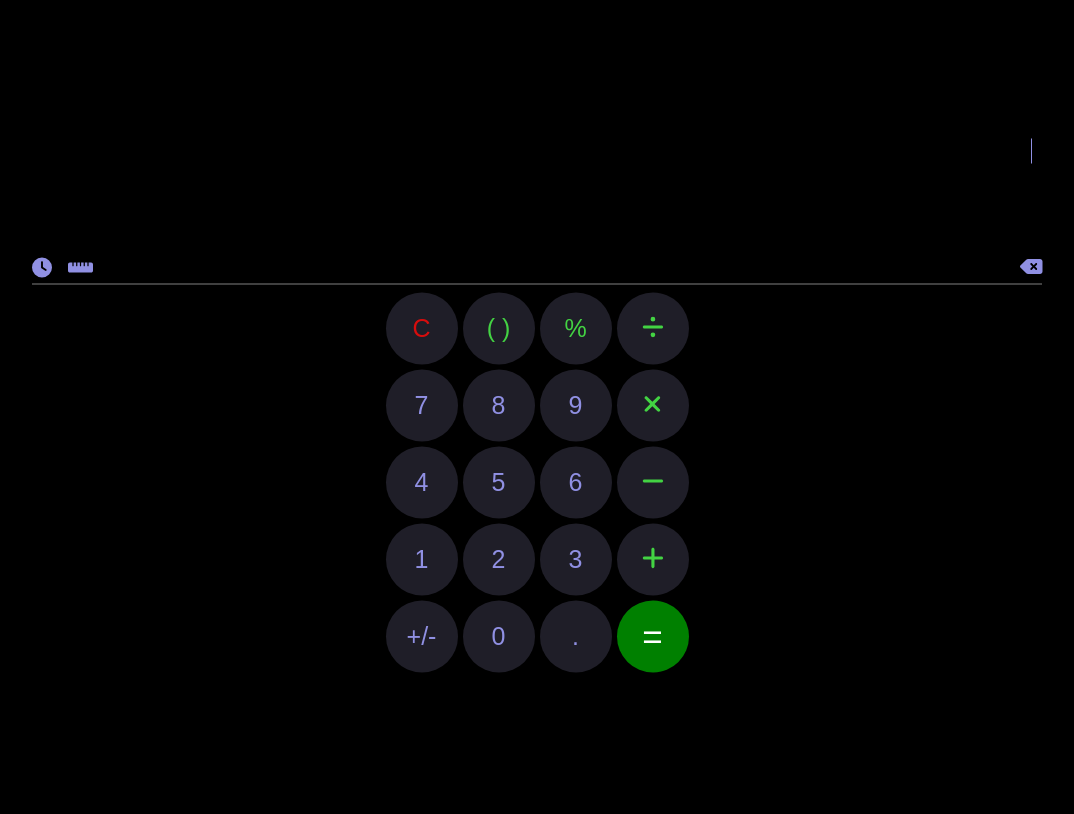
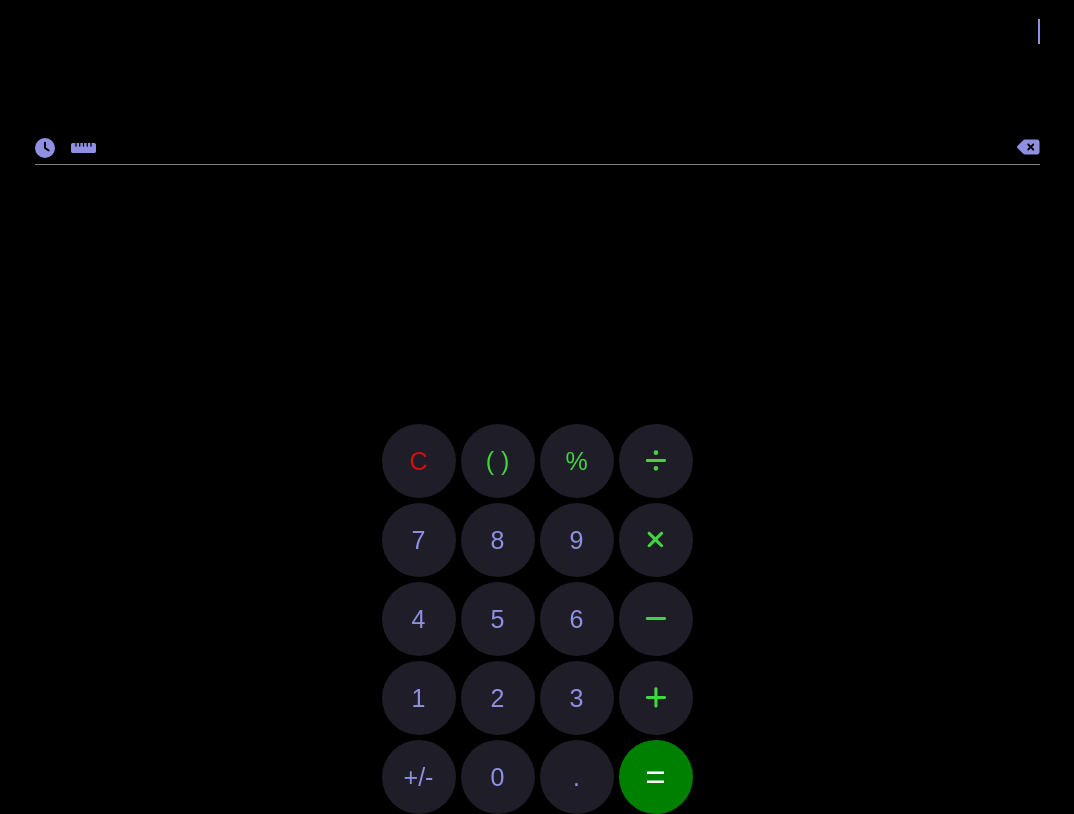
Before and after one commit to AnjumSunkesula/Calculator-App, a React (Vite) app: page / in a window 1280 px wide. Shown: the whole page, without its empty margins (103-1177 px from the left). Built offline with nearby package versions, Linux system fonts and the light colour scheme.

Commit message:
made several changes to buttons and container

```diff
--- a/src/App.css
+++ b/src/App.css
@@ -1,19 +1,20 @@
 body{
     background-color: black;
+    margin: 0;
 }
-
 .container{
-    position: absolute;
-    top: 50%;
-    left: 50%;
-    transform: translate(-50%, -50%);
+    position: relative;
     background-color: black;
     color: #fff;
     padding: 7px 8px;
     width: 304px;
-    height: 547px;
+    height: 100dvh;
+    display: flex;
+    flex-direction: column;
+    justify-self: center;
+    align-items: center;
 }
-
+/* DISPLAY */
 .display {
     font-size: 25px;
     padding: 10px;
@@ -22,6 +23,7 @@ body{
     white-space: pre-wrap;
     overflow-y: auto;
     height: 100px;
+    width: 100%;
     font-family: system-ui;
     line-height: normal;
     word-wrap: break-word;
@@ -68,29 +70,14 @@ body{
     transform: translateY(-64px);
     font-size: 25px;
 }
-.clear-history{
-    background-color: rgb(46, 46, 46);
-    color: #fff;
-    border: none;
-    border-radius: 15px;
-    font-family: "Poppins";
-    font-weight: 400;
-    display: flex;
-    justify-self: flex-end;
-    padding: 5px 25px;
-}
-.clear-history:hover{
-    cursor: pointer;
-    background: #fff;
-    color: black;
-    font-weight: 500;
-}
+/* ICONS */
 .math-icons{
     display: flex;
     align-items: center;
     justify-content: space-between;
     border-bottom: 1px solid grey;
     padding: 5px 0px;
+    width: 100%;
 }
 .jBSwj{
     display: flex;
@@ -111,12 +98,15 @@ body{
     font-size: 12px;
     border-radius: 5px;
 }
+/* BUTTONS */
 .button-wrapper{
     display: flex;
     flex-direction: column;
     align-items: center;
     gap: 5px;
     padding-top: 8px;
+    position: absolute;
+    bottom: 0;
 }
 .rows{
     display: flex;
@@ -127,8 +117,8 @@ body{
     border-radius: 50%;
     font-size: 25px;
     background-color: rgb(31, 30, 40);
-    width: 72px;
-    height: 72px;
+    width: 74px;
+    height: 74px;
     color: rgb(144, 144, 227);
 }
 .rows .clear{
@@ -150,7 +140,7 @@ button:disabled {
     cursor: not-allowed;
 }
 
-
+/* HISTORY */
 .history-view {
     display: flex;
     flex-direction: column;
@@ -158,13 +148,11 @@ button:disabled {
     padding: 10px;
     gap: 10px;
 }
-
 .history-list {
     width: 100%;
     max-height: 300px;
     overflow-y: auto;
 }
-
 .history-item {
     background: #222;
     padding: 10px;
@@ -173,12 +161,10 @@ button:disabled {
     text-align: center;
     font-size: 18px;
 }
-
 .no-history {
     color: gray;
     font-size: 18px;
 }
-
 .clear-history {
     background: #ff5c5c;
     border: none;
@@ -186,8 +172,9 @@ button:disabled {
     color: white;
     border-radius: 5px;
     cursor: pointer;
+    font-family: "Poppins";
+    font-weight: 400;
 }
-
 .clear-history:hover {
     opacity: 0.8;
 }
@@ -195,28 +182,28 @@ button:disabled {
 
 @media screen and  (min-width: 375px) {
     .container{
-        width: 360px;
+        width: 355px;
     }
 }
 @media screen and (min-width: 425px) {
     .container{
-        width: 410px;
+        width: 406px;
     }
 }
 @media screen and (min-width: 768px) {
     .container{
-        width: 755px;
+        width: 747px;
     }
 }
 @media screen and (min-width: 1024px) {
     .container {
-        width: 1010px;
+        width: 1005px;
     }
 }
 @media screen and (min-width: 1440px) {
     .container{
-        width: 1520px;
-        height: 98%;
+        width: 1516px;
+        height: 95dvh;
     }
     .display{
         height: 125px;
@@ -238,6 +225,6 @@ button:disabled {
     .rows button{
         font-size: 30px;
         width: 90px;
-        height: 90px;
+        height: 88px;
     }
 }
```
